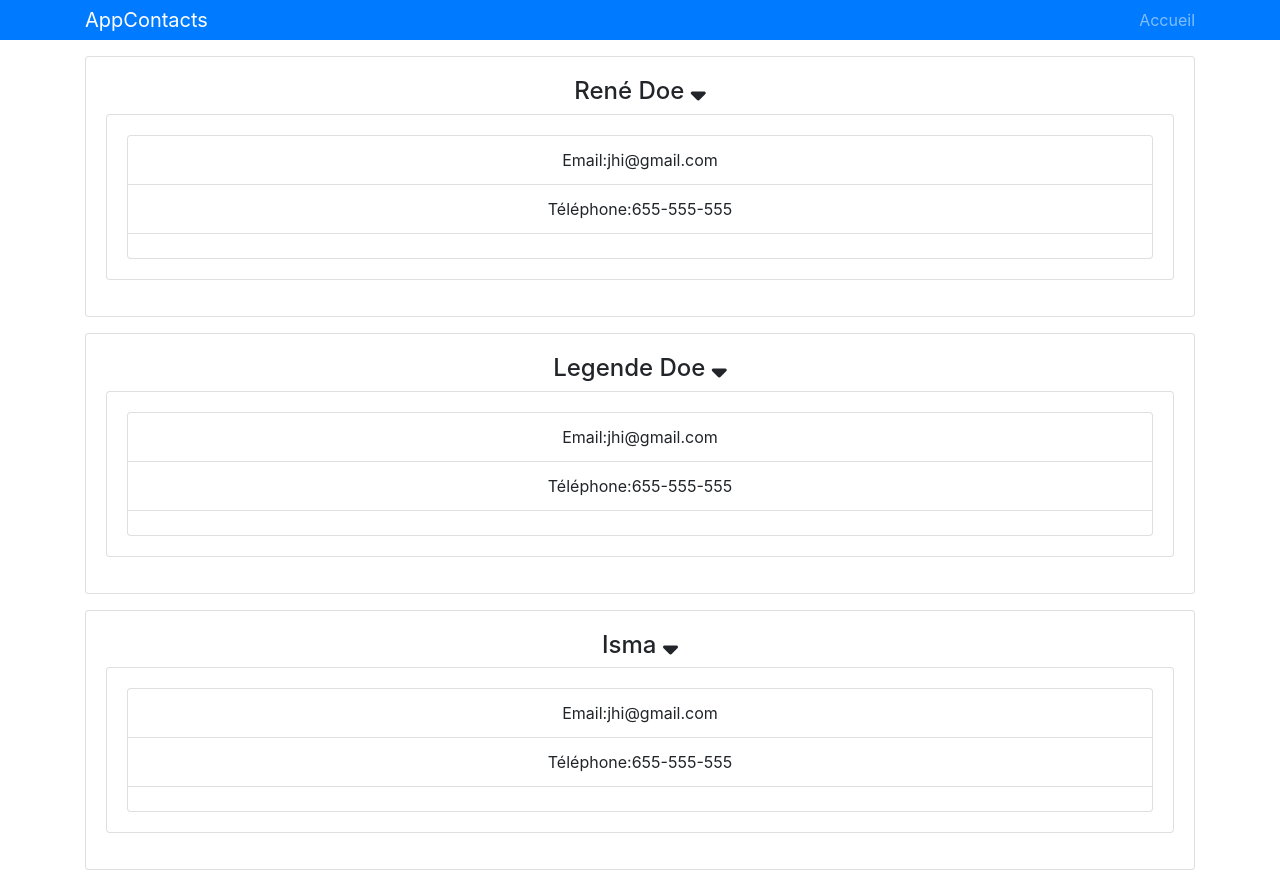
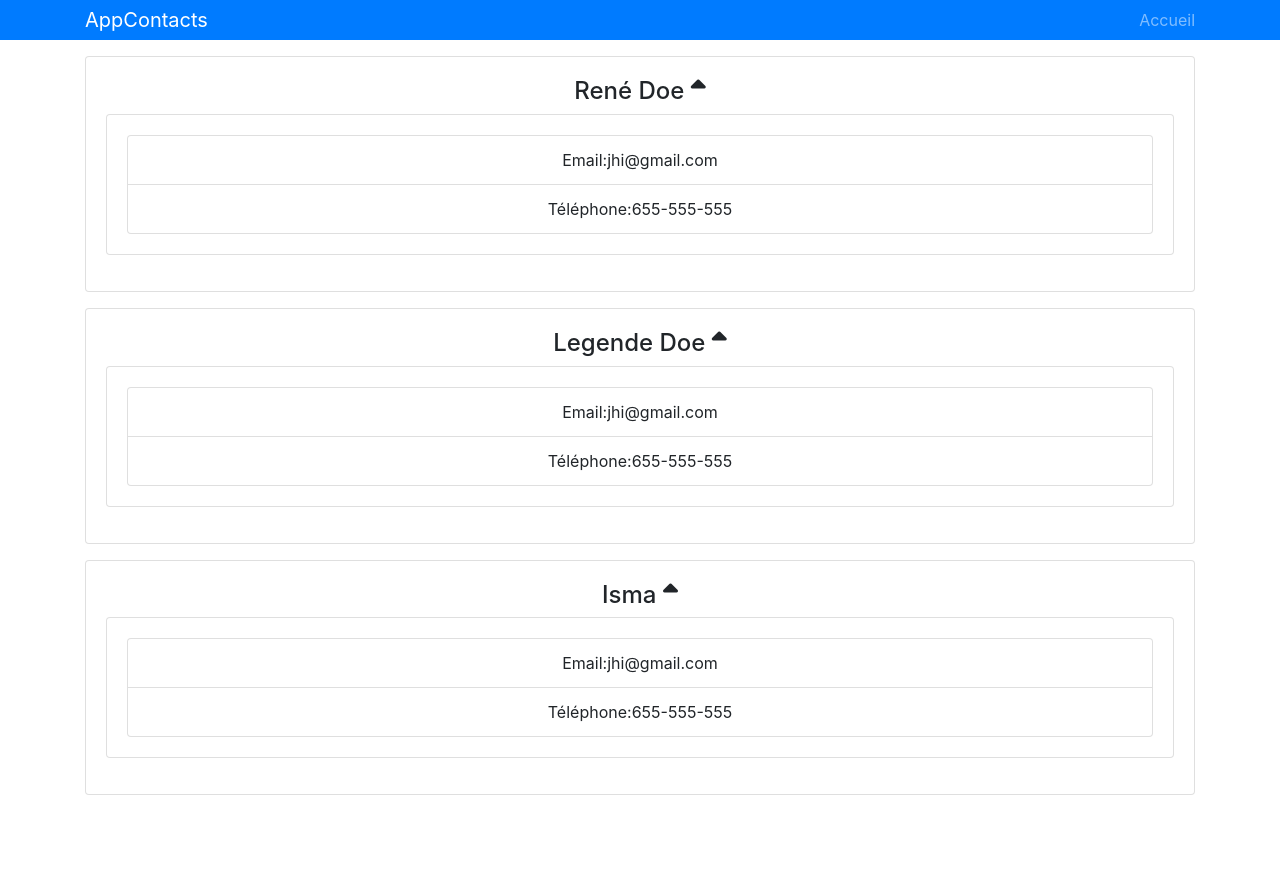
Before and after one commit to Ismail-ElAyadi/-React-App-App-Contact---React-Router-Context-API-, a React (Create React App) app: page / in a window 1280 px wide. After the commit the page ends 811 px from the top, so only its background shows below. Built offline with nearby package versions, Linux system fonts and the light colour scheme.

Commit message:
retrait d'une balise <li> dans Contact.Js && rename d'un param objet contacts en infocontacts

```diff
--- a/src/composants/Contact.js
+++ b/src/composants/Contact.js
@@ -1,18 +1,37 @@
 import React, { Component } from "react";
 
 export class Contact extends Component {
+
+  state = {
+    show: true
+  }
+  montrerContact = () => {
+    this.setState({
+
+      show: !this.state.show
+
+    })
+
+  }
+
   render() {
     return (
       <div className="card card-body mb-3 text-center">
         <h4>
-         {this.props.nom}&nbsp;<i className='fas fa-sort-down'></i>
+          {this.props.nom}&nbsp;{this.state.show ? (<i style={{ cursor: 'pointer' }} className='fas fa-sort-up' onClick={this.montrerContact}></i>) : <i style={{ cursor: 'pointer' }} className='fas fa-sort-down' onClick={this.montrerContact}></i>}
         </h4>
+        {/* VERSION TERNAIRE*/}
+        {this.state.show ? (
+          <ul className="card card-body mb-3">
+            <li className="list-group-item">Email:{this.props.email}</li>
+            <li className="list-group-item">Téléphone:{this.props.tel}</li>
+          </ul>) : null}
 
-        <ul className="card card-body mb-3">
-          <li className="list-group-item">Email:{this.props.email}</li>
-          <li className="list-group-item">Téléphone:{this.props.tel}</li>
-          <li className="list-group-item"></li>
-        </ul>
+
+
+
+
+
       </div>
     );
   }
--- a/src/composants/Liste.js
+++ b/src/composants/Liste.js
@@ -4,7 +4,7 @@ import Contact from './Contact'
 export class Liste extends Component {
 
     state = {
-        contacts:[
+        infocontacts:[
             {
                 id:1,
                 nom:'René Doe',
@@ -28,12 +28,12 @@ export class Liste extends Component {
     render() {
         return (
             <div>
-                {this.state.contacts.map(contact => (
+                {this.state.infocontacts.map(el => (
                     <Contact
-                    key={contact.id}
-                    nom={contact.nom}
-                    email={contact.email}
-                    tel={contact.tel}/>
+                    key={el.id}
+                    nom={el.nom}
+                    email={el.email}
+                    tel={el.tel}/>
 
                 ))}
             </div>
```
